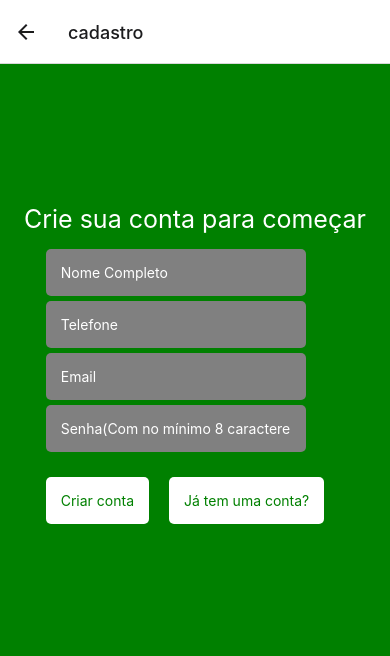
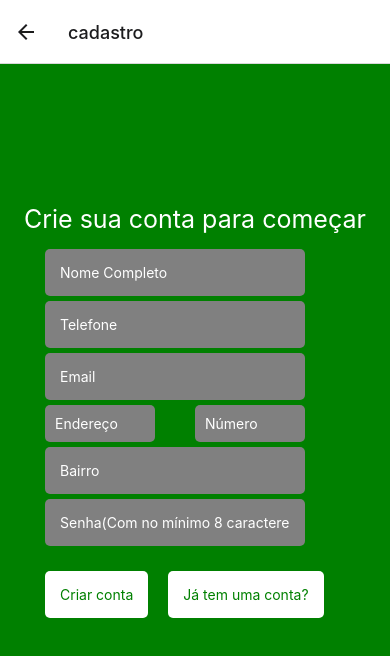
Before and after one commit to mariaaliceas/compre-local, a React Native app: screen /cadastro in a window 390 px wide. Shown: the top 656 px of the page. Built offline with nearby package versions, Linux system fonts and the light colour scheme.

Commit message:
Alguns ajustes para o tratamento de alguns testes

```diff
--- a/src/cadastro.js
+++ b/src/cadastro.js
@@ -12,14 +12,21 @@ const cadastro=({navigation})=>{
     var email='';
     var telefone='';
     var senha='';
+    var endereco='';
+    var numero='';
+    var bairro='';
     const criar=()=>{
-     if((nome && telefone && email && senha)!='' && (senha.length>7)){
+     if((nome && telefone && email && senha && endereco && numero && bairro)!='' && (senha.length>7)){
 
         axios.put('http://192.168.1.11:3002/usuarioCadastro',{
             nome:nome,
             email:email,
+            endereco:endereco,
+            numero:numero,
+            bairro:bairro,
             telefone:telefone,
             senha:senha,
+
         })
         .then((res) => {
 
@@ -45,7 +52,7 @@ const cadastro=({navigation})=>{
             //console.log(err);
         });
     }
-    else if((nome || telefone || email || senha)==''){
+    else if((nome || telefone || email || senha || endereco || numero || bairro)==''){
 
         Alert.alert('Erro no cadastro', 'Preencha os campos corretamente!')
 
@@ -58,10 +65,17 @@ const cadastro=({navigation})=>{
         <View style={styles.container}>
         <Text style={styles.textoContainer}>Crie sua conta para começar</Text>
         <View style={styles.containerBotao}>
-        <TextInput style={styles.botao} placeholder='Nome Completo' onChangeText={text=>nome=text} />
-        <TextInput style={styles.botao} placeholder='Telefone'  onChangeText={text=>telefone=text}/>
-        <TextInput style={styles.botao} placeholder='Email'  onChangeText={text=>email=text}/>
-        <TextInput style={styles.botao} placeholder='Senha(Com no mínimo 8 caracteres)' secureTextEntry={true} onChangeText={text=>senha=text}/>
+        <TextInput style={styles.botao} placeholder='Nome Completo' onChangeText={text=>nome=text} maxLength={100} />
+        <TextInput style={styles.botao} placeholder='Telefone'  onChangeText={text=>telefone=text} maxLength={12}/>
+        <TextInput style={styles.botao} placeholder='Email'  onChangeText={text=>email=text} maxLength={100}/>
+        <View style={styles.containerEndereco}>
+        <TextInput style={styles.botaoEndereco} placeholder='Endereço'onChangeText={text=>endereco=text}   maxLength={100}
+/>
+        <TextInput style={styles.botaoEndereco} placeholder='Número' onChangeText={text=>numero=text}   maxLength={10}/>
+        </View>
+        <TextInput style={styles.botao} placeholder='Bairro'  onChangeText={text=>bairro=text} maxLength={100}/>
+
+        <TextInput style={styles.botao} placeholder='Senha(Com no mínimo 8 caracteres)' secureTextEntry={true} onChangeText={text=>senha=text} maxLength={25}/>
 
 
 
@@ -97,7 +111,23 @@ const styles=StyleSheet.create({
     color:'white',
     fontSize:25
     },
+    containerEndereco:{
+        display:'flex',
+        flexDirection:'row'
 
+
+    },
+
+    botaoEndereco:{
+        backgroundColor:'gray',
+        color:'white',
+        borderRadius:5,
+        padding:10,
+        width:110,
+        marginRight:40,
+        marginBottom:5
+
+    },
 
 
     containerBotao2:{
--- a/src/cadastroComercio1.js
+++ b/src/cadastroComercio1.js
@@ -66,20 +66,23 @@ const cadastroComercio1=({navigation})=>{
 
 
         <View style={styles.containerBotao}>
-        <TextInput style={styles.botao} placeholder='Nome Empresa' onChangeText={text=>nome=text} />
+        <TextInput style={styles.botao} placeholder='Nome Empresa' onChangeText={text=>nome=text}   maxLength={100}
+ />
 
         <View style={styles.containerEndereco}>
-        <TextInput style={styles.botaoEndereco} placeholder='Endereço'onChangeText={text=>endereco=text} />
-        <TextInput style={styles.botaoEndereco} placeholder='Número' onChangeText={text=>numero=text}/>
+        <TextInput style={styles.botaoEndereco} placeholder='Endereço'onChangeText={text=>endereco=text}   maxLength={100}
+/>
+        <TextInput style={styles.botaoEndereco} placeholder='Número' onChangeText={text=>numero=text}   maxLength={10}/>
         </View>
 
-        <TextInput style={styles.botao} placeholder='Bairro' onChangeText={text=>bairro=text}/>
-        <TextInput style={styles.botao} placeholder='Email do usuario cadastrado' onChangeText={text=>emailPessoal=text}/>
-        <TextInput style={styles.botao} placeholder='Email Comercial(Opcional)' onChangeText={text=>emailEmpresa=text}/>
-        <TextInput style={styles.botao} placeholder='Telefone Comercial(Opcional)' onChangeText={text=>telefone=text}/>
-        <TextInput style={styles.botao} placeholder='CNPJ' onChangeText={text=>cnpj=text}/>
-        <TextInput style={styles.botao} placeholder='CPF do titular' onChangeText={text=>cpf=text}/>
-        <TextInput style={styles.botao} placeholder='RG do titular' onChangeText={text=>rg=text}/>
+        <TextInput style={styles.botao} placeholder='Bairro' onChangeText={text=>bairro=text}   maxLength={100}/>
+        <TextInput style={styles.botao} placeholder='Email do usuario cadastrado' onChangeText={text=>emailPessoal=text}   maxLength={100}
+/>
+        <TextInput style={styles.botao} placeholder='Email Comercial(Opcional)' onChangeText={text=>emailEmpresa=text}   maxLength={100}/>
+        <TextInput style={styles.botao} placeholder='Telefone Comercial(Opcional)' onChangeText={text=>telefone=text}   maxLength={12}/>
+        <TextInput style={styles.botao} placeholder='CNPJ' onChangeText={text=>cnpj=text}   maxLength={15}/>
+        <TextInput style={styles.botao} placeholder='CPF do titular' onChangeText={text=>cpf=text} maxLength={15}/>
+        <TextInput style={styles.botao} placeholder='RG do titular' onChangeText={text=>rg=text} maxLength={15}/>
 
 
 
```
Also changed, not shown: 2 other files (tests, documents, lock files or other folders).
